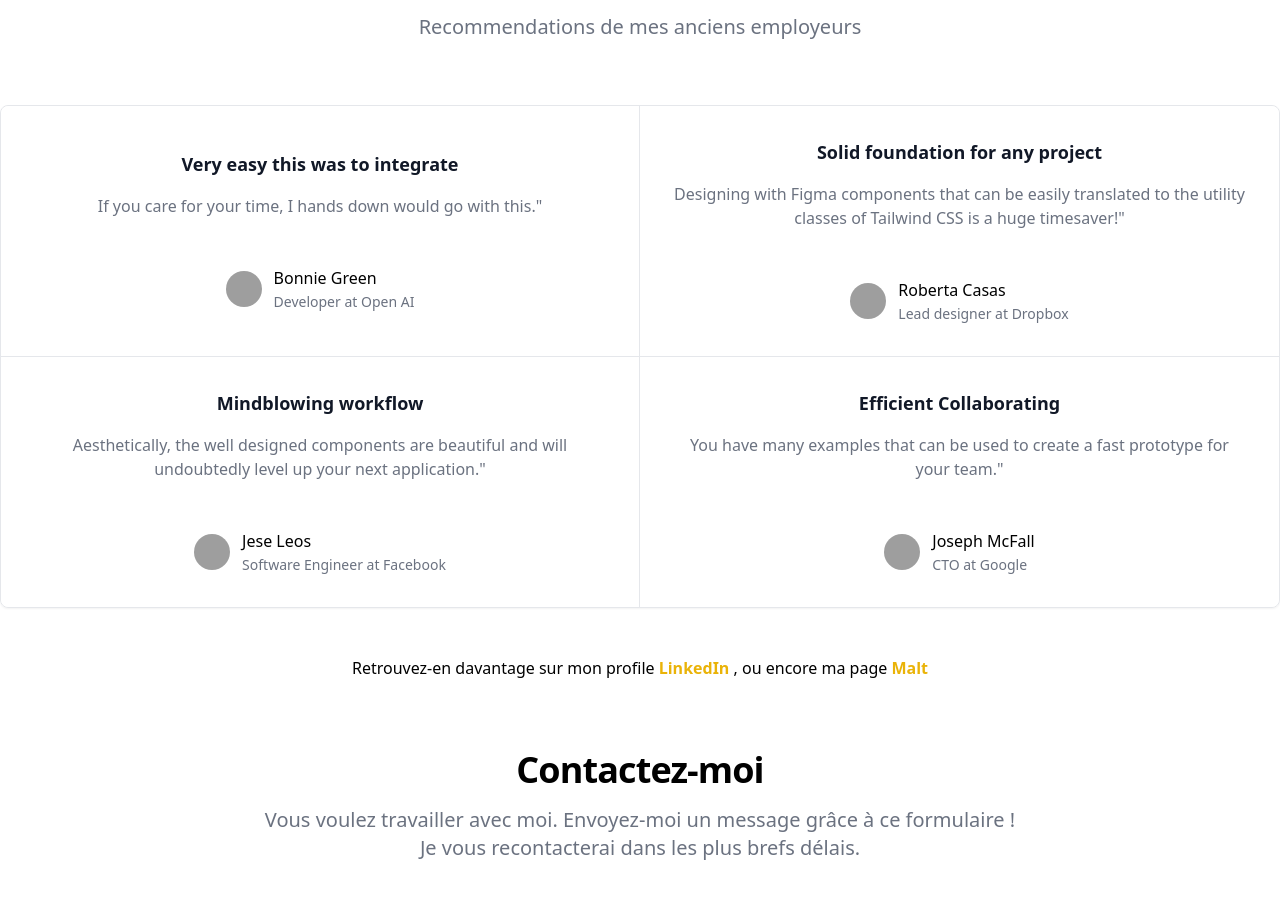
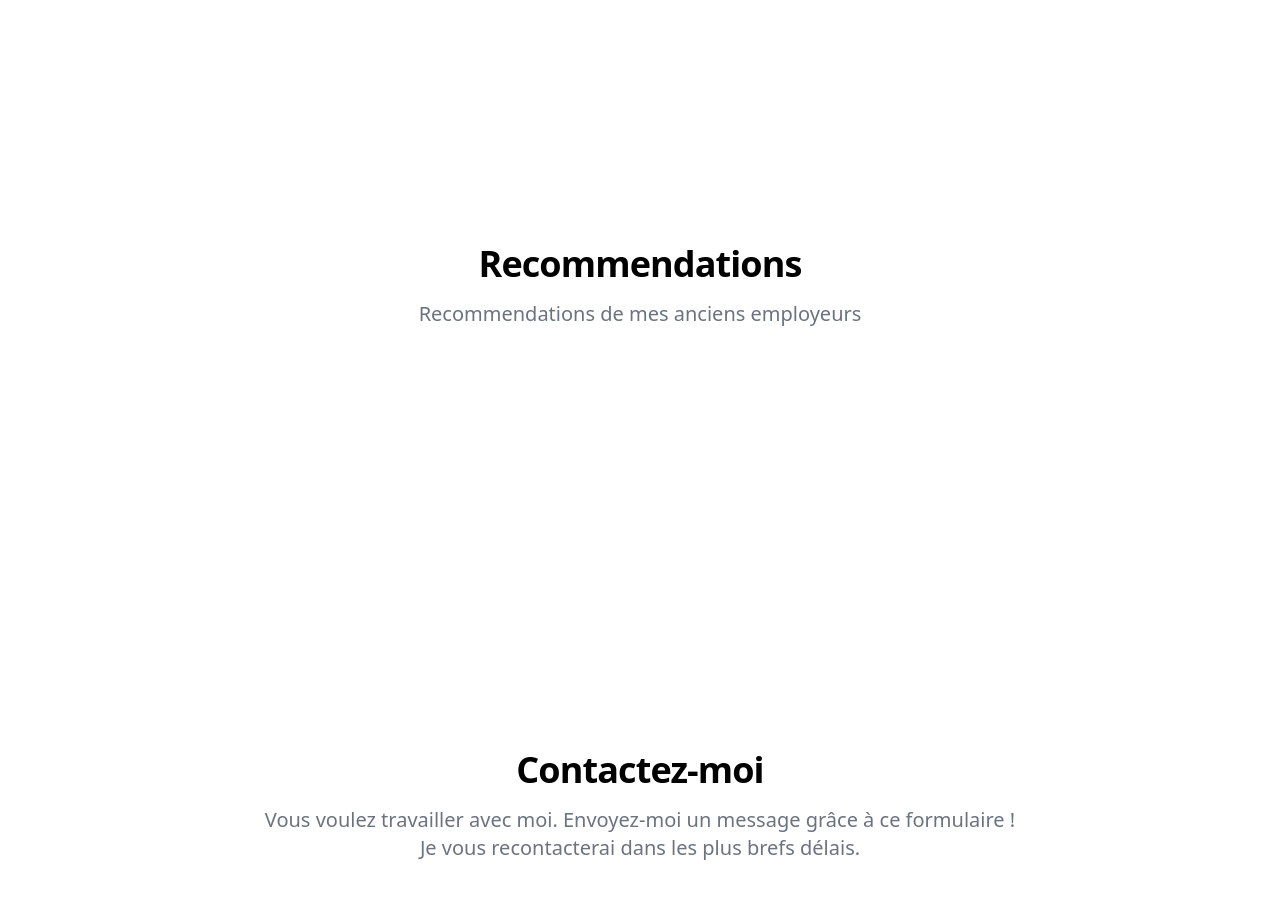
Before and after one commit to Damien-gitmaino/Damien-Maillard-Portfolio, a plain HTML site: page index.html in a window 1280 px wide. Shown: the part 3836-4735 px from the top of the page. Drawn offline with nearby package versions, Linux system fonts and the light colour scheme; grey boxes are pictures that could not be loaded.

```diff
--- a/index.html
+++ b/index.html
@@ -521,7 +521,7 @@
             </p>
         </div>
 
-        <div class="grid mb-8 border border-gray-200 rounded-lg shadow-sm md:mb-12 md:grid-cols-2">
+        <!-- <div class="grid mb-8 border border-gray-200 rounded-lg shadow-sm md:mb-12 md:grid-cols-2">
             <figure class="flex flex-col items-center justify-center p-8 text-center bg-white border-b border-gray-200 rounded-t-lg md:rounded-t-none md:rounded-tl-lg md:border-r hover:bg-gray-300 cursor-pointer">
                 <blockquote class="max-w-2xl mx-auto mb-4 text-gray-500 lg:mb-8 dark:text-gray-400">
                     <h3 class="text-lg font-semibold text-gray-900">Very easy this was to integrate</h3>
@@ -599,7 +599,7 @@
                        class="text-yellow-500 font-semibold hover:underline">Malt</a>
                 </span>
             </p>
-        </div>
+        </div> -->
 
     </div>
 </section>
```
